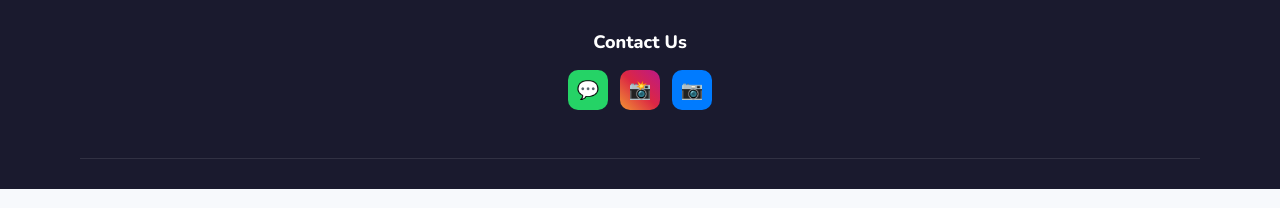
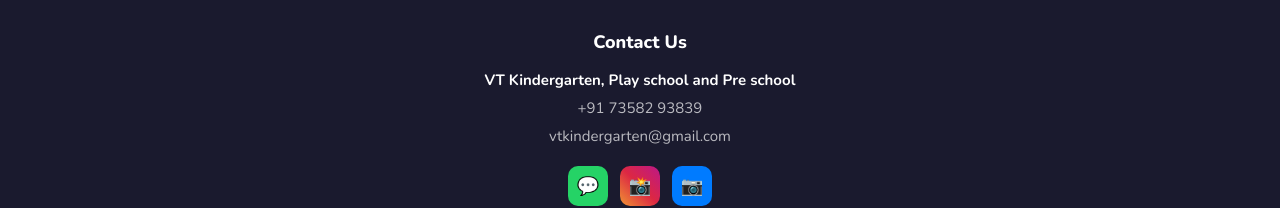
Before and after one commit to nihal-sam/vt-kindergarten-frontend, a React (Vite) app: page / in a window 1280 px wide. Shown: the part 7366-7574 px from the top of the page. Built offline with nearby package versions, Linux system fonts and the light colour scheme; no server answers.

Commit message:
Update footer contact info section with name, phone, and email

```diff
--- a/src/components/Footer.jsx
+++ b/src/components/Footer.jsx
@@ -18,6 +18,13 @@ function Footer() {
 
         <div className="footer-contact-center" style={{ display: 'flex', flexDirection: 'column', alignItems: 'center' }}>
           <h4 style={{ fontWeight: 800, fontSize: '18px', color: 'white', marginBottom: '16px' }}>Contact Us</h4>
+
+          <div style={{ display: 'flex', flexDirection: 'column', alignItems: 'center', gap: '8px', marginBottom: '20px', color: 'rgba(255,255,255,0.7)', fontSize: '15px' }}>
+            <strong style={{ color: 'white' }}>VT Kindergarten, Play school and Pre school</strong>
+            <a href="tel:+917358293839" style={{ color: 'inherit', textDecoration: 'none' }}>+91 73582 93839</a>
+            <a href="mailto:vtkindergarten@gmail.com" style={{ color: 'inherit', textDecoration: 'none' }}>vtkindergarten@gmail.com</a>
+          </div>
+
           <div className="footer-socials" style={{ justifyContent: 'center' }}>
             <a href="https://wa.me/917358293839" target="_blank" rel="noopener noreferrer" className="social-btn" style={{ background: '#25d366' }} aria-label="WhatsApp">
               💬
```
